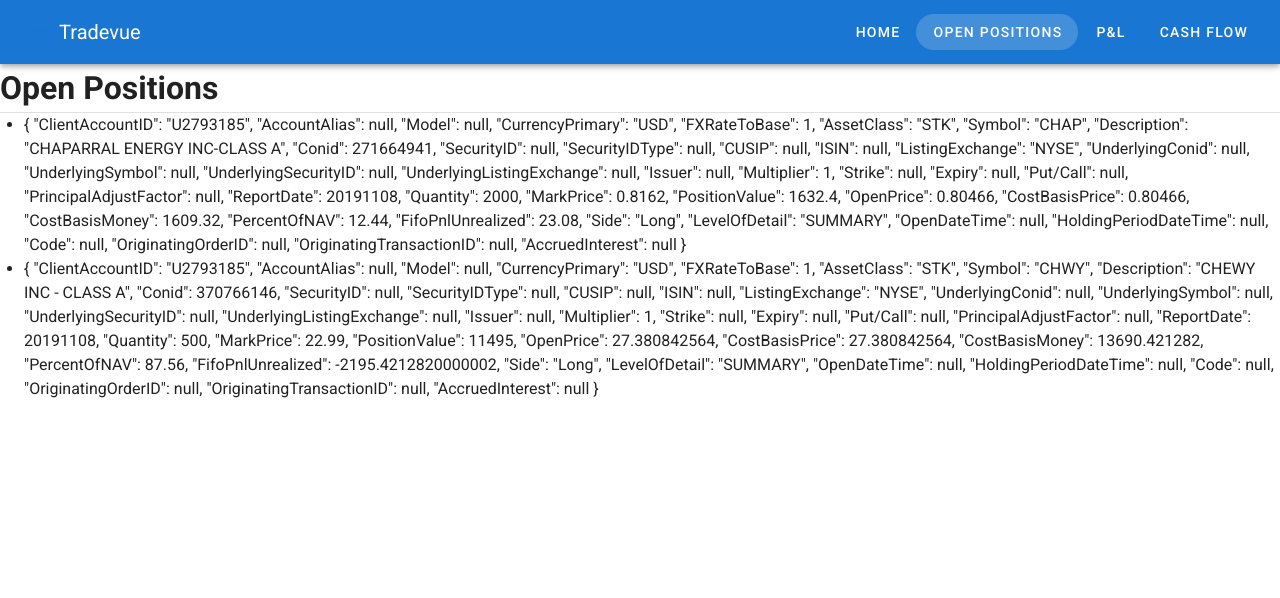
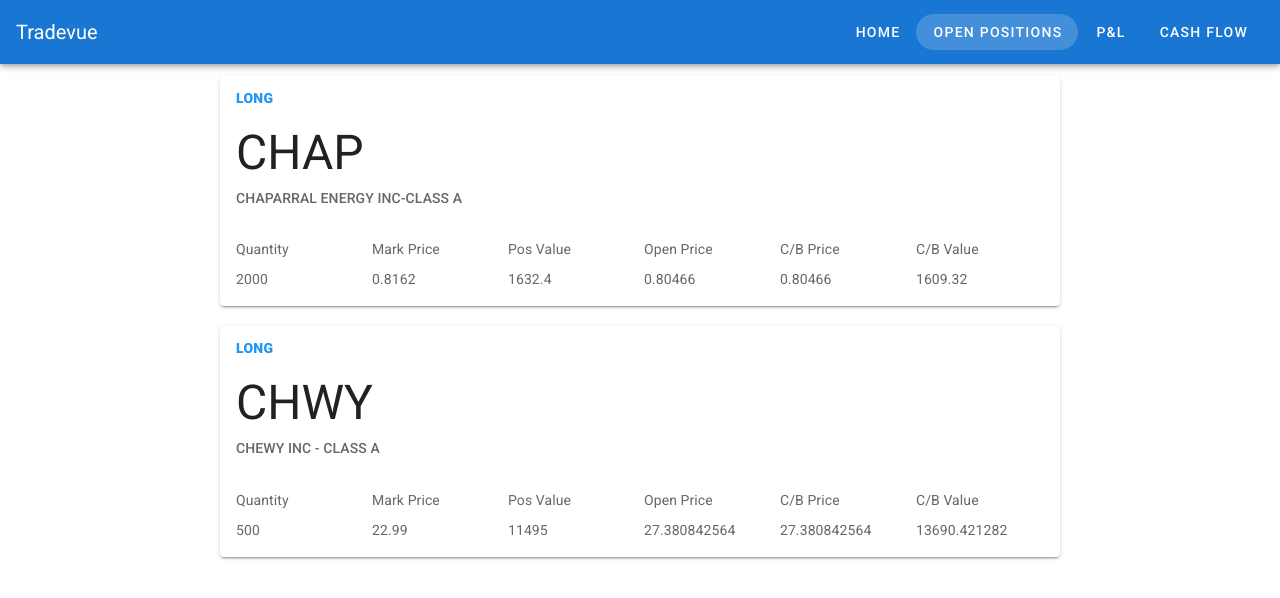
Before and after one commit to anthonycarminati/tradevue, a Vue app: page /open-positions in a window 1280 px wide. Shown: the top 598 px of the page. Built offline with nearby package versions, Linux system fonts and the light colour scheme.

Commit message:
changed layout, looking crisper

```diff
--- a/src/components/TheNavBar.vue
+++ b/src/components/TheNavBar.vue
@@ -1,6 +1,5 @@
 <template>
   <v-app-bar app color="primary" dark>
-    <router-link :to="{ name: 'Home' }">Home</router-link>
     <v-toolbar-title>
       Tradevue
     </v-toolbar-title>
--- a/src/views/CashFlow.vue
+++ b/src/views/CashFlow.vue
@@ -1,12 +1,15 @@
 <template>
   <div>
-    <h1>Cash Flow</h1>
-    <v-divider />
-    <ul>
-      <li v-for="transaction in ibkrData.cash" :key="transaction.transactionID">
-        {{ transaction }}
-      </li>
-    </ul>
+    <v-container>
+      <v-data-table
+        :headers="headers"
+        :items="ibkrData.cash"
+        class="elevation-1 ma-5"
+        multi-sort="true"
+        :sort-by.sync="sortBy.name"
+        items-per-page="-1"
+      ></v-data-table>
+    </v-container>
   </div>
 </template>
 
@@ -16,7 +19,14 @@
 export default {
   name: "CashFlow",
   data: () => ({
-    ibkrData
+    ibkrData,
+    sortBy: { name: "Date/Time" },
+    headers: [
+      { text: "Date", sortable: true, value: "Date/Time" },
+      { text: "Description", sortable: false, value: "Description" },
+      { text: "Amount", sortable: true, value: "Amount" },
+      { text: "Type", value: "Type", filterable: true }
+    ]
   })
 };
 </script>
--- a/src/views/OpenPositions.vue
+++ b/src/views/OpenPositions.vue
@@ -1,23 +1,77 @@
 <template>
   <div>
-    <h1 class="centered">Open Positions</h1>
-    <v-divider />
-    <ul>
-      <li v-for="position in ibkrData.pos" :key="position.symbol">
-        {{ position }}
-      </li>
-    </ul>
+    <v-container>
+      <div class="flex-wrap d-flex">
+        <v-card
+          v-for="position in ibkrData.pos"
+          :key="position.symbol"
+          class="mx-auto mb-5"
+          min-width="840"
+          max-width="90%"
+        >
+          <v-list-item three-line>
+            <v-list-item-content>
+              <div
+                class="body-2 font-weight-black text-uppercase mb-4"
+                :style="sideStyle(position.Side)"
+              >
+                {{ position.Side }}
+              </div>
+              <v-list-item-title class="display-2 mb-1">
+                {{ position.Symbol }}
+              </v-list-item-title>
+              <v-list-item-subtitle class="py-1 subtitle-2">
+                {{ position.Description }}
+              </v-list-item-subtitle>
+            </v-list-item-content>
+          </v-list-item>
+          <v-card-text>
+            <v-row class="title-row" dense>
+              <v-col cols="2">Quantity</v-col>
+              <v-col cols="2">Mark Price</v-col>
+              <v-col cols="2">Pos Value</v-col>
+              <v-col cols="2">Open Price</v-col>
+              <v-col cols="2">C/B Price</v-col>
+              <v-col cols="2">C/B Value</v-col>
+            </v-row>
+            <v-row dense>
+              <v-col cols="2">{{ position.Quantity }}</v-col>
+              <v-col cols="2">{{ position.MarkPrice }}</v-col>
+              <v-col cols="2">{{ position.PositionValue }}</v-col>
+              <v-col cols="2">{{ position.OpenPrice }}</v-col>
+              <v-col cols="2">{{ position.CostBasisPrice }}</v-col>
+              <v-col cols="2">{{ position.CostBasisMoney }}</v-col>
+            </v-row>
+          </v-card-text>
+        </v-card>
+      </div>
+    </v-container>
   </div>
 </template>
 
 <script>
+import colors from "vuetify/lib/util/colors";
 import ibkrData from "../assets/ibkrData.js";
+// import { mapGetters } from "vuex";
+// import {
+//   colorByAmount,
+//   formatLargeNumber,
+//   formatMoney
+// } from "@/utils/formatters";
 
 export default {
   name: "OpenPositions",
   data: () => ({
     ibkrData
-  })
+  }),
+  methods: {
+    sideStyle(positionSide) {
+      const { blue, deepOrange } = colors;
+      return {
+        color: positionSide === "Long" ? blue.base : deepOrange.base
+      };
+    }
+  }
 };
 </script>
 
--- a/src/views/ProfitAndLoss.vue
+++ b/src/views/ProfitAndLoss.vue
@@ -1,12 +1,21 @@
 <template>
   <div>
-    <h1>Profit and Loss</h1>
-    <v-divider />
-    <ul>
-      <li v-for="security in ibkrData.pnl" :key="security.Symbol">
-        {{ security }}
-      </li>
-    </ul>
+    <v-container>
+      <div class="flex-wrap d-flex">
+        <v-card
+          v-for="security in ibkrData.pnl"
+          :key="security.Symbol"
+          class="mx-auto mb-5"
+          min-width="320"
+          max-width="30%"
+        >
+          <v-list></v-list>
+          <v-card-title>{{ security.Symbol }}</v-card-title>
+          <v-card-subtitle>{{ security.AssetClass }}</v-card-subtitle>
+          <v-card-text>{{ security.Description }}</v-card-text>
+        </v-card>
+      </div>
+    </v-container>
   </div>
 </template>
 
```
Also changed, not shown: src/utils/formatters.js (added).
